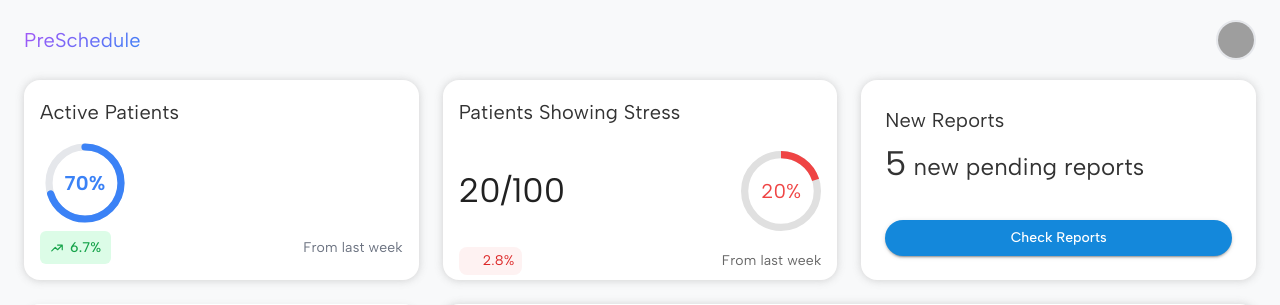
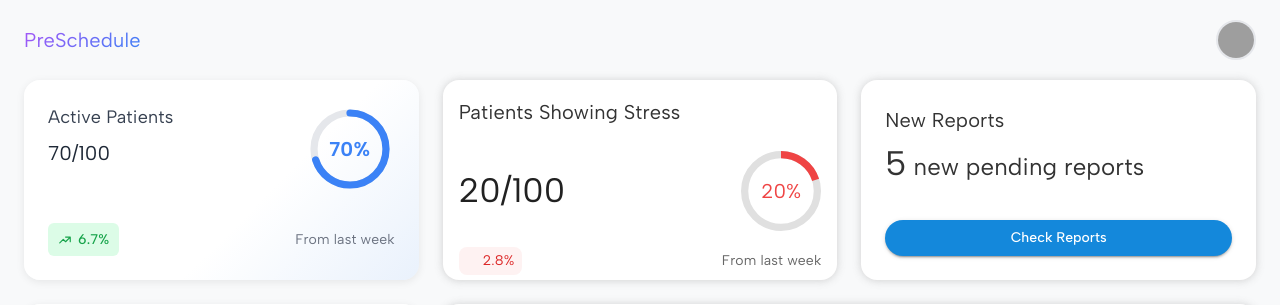
Before and after one commit to shrilakshmi1106/doctor-dashboard-frontend, a React (Vite) app: page / in a window 1280 px wide. Shown: the top 305 px of the page. Built offline with nearby package versions, Linux system fonts and the light colour scheme; no server answers; grey boxes are pictures that could not be loaded; some icons are missing.

Commit message:
Update ActivePatientsCard.jsx

```diff
--- a/src/components/dashboard/ActivePatientsCard.jsx
+++ b/src/components/dashboard/ActivePatientsCard.jsx
@@ -1,5 +1,4 @@
 import React, { useState, useEffect } from "react";
-import { Paper, Typography } from "@mui/material";
 
 export default function ActivePatientsCard() {
   const [metricsData, setMetricsData] = useState({
@@ -37,40 +36,71 @@ export default function ActivePatientsCard() {
 
   const radius = 40;
   const circumference = 2 * Math.PI * radius;
-  const percentage =
-    metricsData.total > 0
-      ? Math.round((metricsData.current / metricsData.total) * 100)
-      : 0;
+  const percentage = metricsData.total > 0 ? Math.round((metricsData.current / metricsData.total) * 100) : 0;
   const strokeDashoffset = circumference - (percentage / 100) * circumference;
 
+  const cardStyles = {
+    background: "linear-gradient(135deg, #ffffff 60%, rgba(219, 234, 254, 0.5) 100%)",
+    borderRadius: "16px",
+    boxShadow: "0 2px 8px rgba(0,0,0,0.08)",
+    padding: "24px",
+    fontFamily: "Albert Sans, sans-serif",
+    height: "200px",
+    display: "flex",
+    flexDirection: "column",
+    justifyContent: "space-between",
+  };
+
   if (metricsData.isLoading) {
-    return <Paper sx={{ p: 2 }}>Loading...</Paper>;
+    return (
+      <div style={{ width: "100%", fontFamily: "Albert Sans, sans-serif" }}>
+        <div style={cardStyles}>Loading...</div>
+      </div>
+    );
   }
 
   return (
-    <Paper
-      sx={{
-        p: 2,
-        borderRadius: "16px",
-        height: "100%",
-        display: "flex",
-        flexDirection: "column",
-        justifyContent: "space-between",
-        boxShadow: "0px 0.5px 9px 0px rgba(111, 111, 111, 0.3)",
+    <div style={{ width: "100%", fontFamily: "Albert Sans, sans-serif" }}>
+      <div style={cardStyles}>
+        <div style={{ display: "flex", justifyContent: "space-between", alignItems: "flex-start" }}>
+          <div>
+            <h3
+              style={{
+                color: "#374151",
+                fontSize: "18px",
+                fontWeight: "400",
+                margin: "0 0 12px 0",
               }}
             >
-      <Typography
-        variant="h6"
-        color="#333333"
-        gutterBottom
-        sx={{ fontFamily: "Albert Sans, sans-serif", fontWeight: 400 }}
+              Active Patients
+            </h3>
+            <div
+              style={{
+                fontSize: "20px",
+                fontWeight: "400",
+                color: "#1f2937",
+                lineHeight: "1",
+              }}
             >
-        Active Patients
-      </Typography>
+              {metricsData.current}/{metricsData.total}
+            </div>
+          </div>
 
-      <div style={{ position: "relative", width: "90px", height: "90px" }}>
-        <svg width="90" height="90" style={{ transform: "rotate(-90deg)" }} viewBox="0 0 100 100">
-          <circle cx="50" cy="50" r={radius} stroke="#e5e7eb" strokeWidth="8" fill="transparent" />
+          <div style={{ position: "relative", width: "90px", height: "90px", flexShrink: 0 }}>
+            <svg
+              width="90"
+              height="90"
+              style={{ transform: "rotate(-90deg)" }}
+              viewBox="0 0 100 100"
+            >
+              <circle
+                cx="50"
+                cy="50"
+                r={radius}
+                stroke="#e5e7eb"
+                strokeWidth="8"
+                fill="transparent"
+              />
               <circle
                 cx="50"
                 cy="50"
@@ -99,8 +129,15 @@ export default function ActivePatientsCard() {
               {percentage}%
             </div>
           </div>
+        </div>
 
-      <div style={{ display: "flex", alignItems: "center", justifyContent: "space-between" }}>
+        <div
+          style={{
+            display: "flex",
+            alignItems: "center",
+            justifyContent: "space-between",
+          }}
+        >
           <div
             style={{
               backgroundColor: "#dcfce7",
@@ -114,7 +151,13 @@ export default function ActivePatientsCard() {
               gap: "6px",
             }}
           >
-          <svg width="14" height="14" fill="none" stroke="currentColor" viewBox="0 0 24 24">
+            <svg
+              width="14"
+              height="14"
+              fill="none"
+              stroke="currentColor"
+              viewBox="0 0 24 24"
+            >
               <path
                 strokeLinecap="round"
                 strokeLinejoin="round"
@@ -124,10 +167,17 @@ export default function ActivePatientsCard() {
             </svg>
             {metricsData.growthPercentage}%
           </div>
-        <span style={{ fontSize: "14px", fontWeight: "400", color: "#6b7280" }}>
+          <span
+            style={{
+              fontSize: "14px",
+              fontWeight: "400",
+              color: "#6b7280",
+            }}
+          >
             From last week
           </span>
         </div>
-    </Paper>
+      </div>
+    </div>
   );
 }
```
Lines whose indentation alone changed are shown as unchanged.
